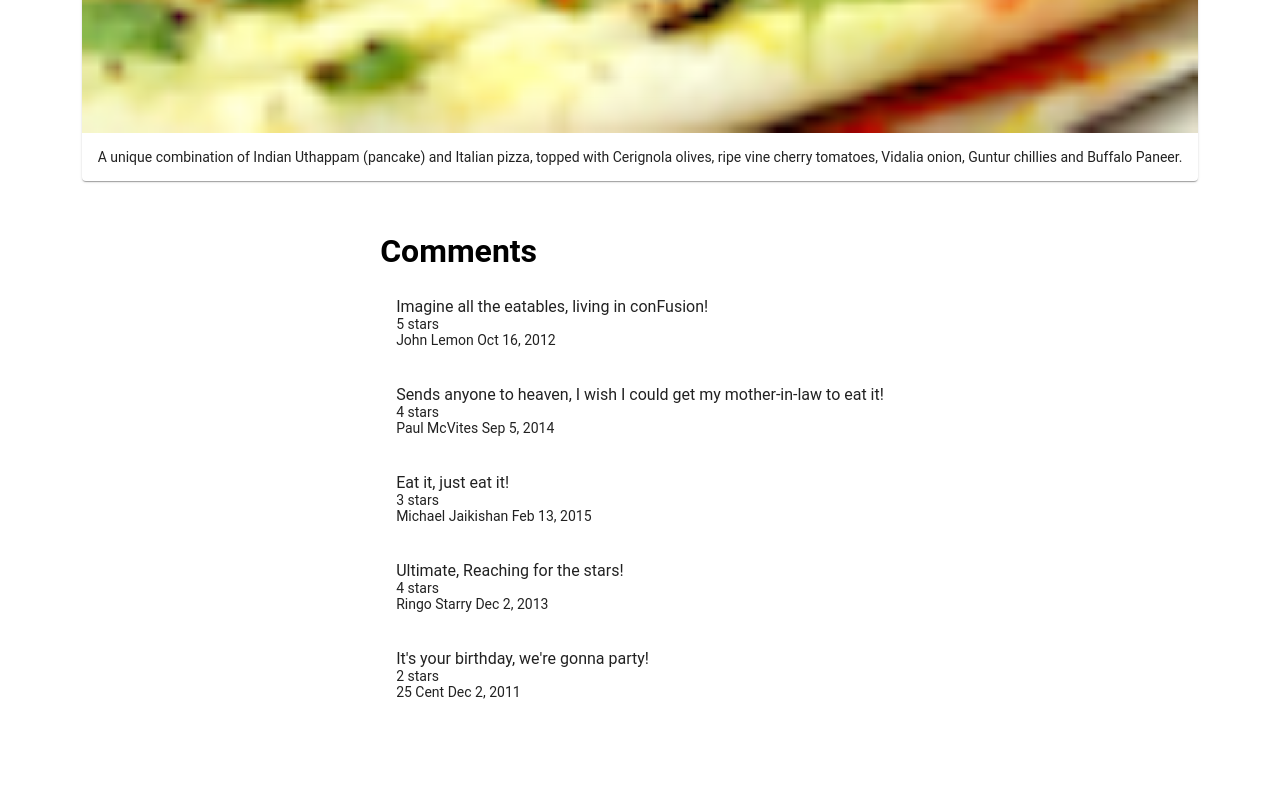
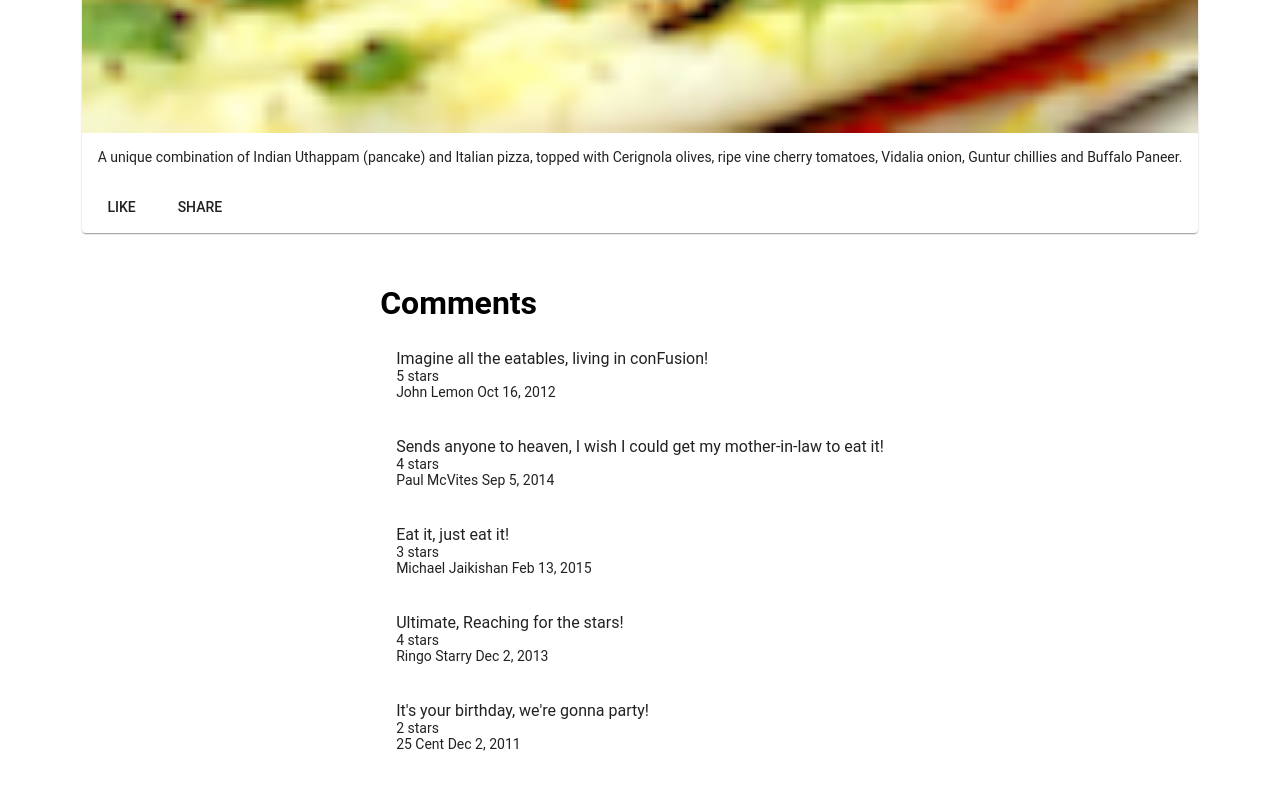
Before and after one commit to lovkush/Coursera, an Angular app: page / in a window 1280 px wide. Shown: the part 1669-2459 px from the top of the page. Built offline with nearby package versions, Linux system fonts and the light colour scheme.

Commit message:
week1 assignment

```diff
--- a/src/app/dish-details/dish-details.component.html
+++ b/src/app/dish-details/dish-details.component.html
@@ -19,7 +19,10 @@
         <p>{{dish.description}}
         </p>
       </mat-card-content>
-
+      <mat-card-actions>
+        <button mat-button>LIKE</button>
+        <button mat-button>SHARE</button>
+      </mat-card-actions>
     </mat-card>
   </div>
   </div>
```
